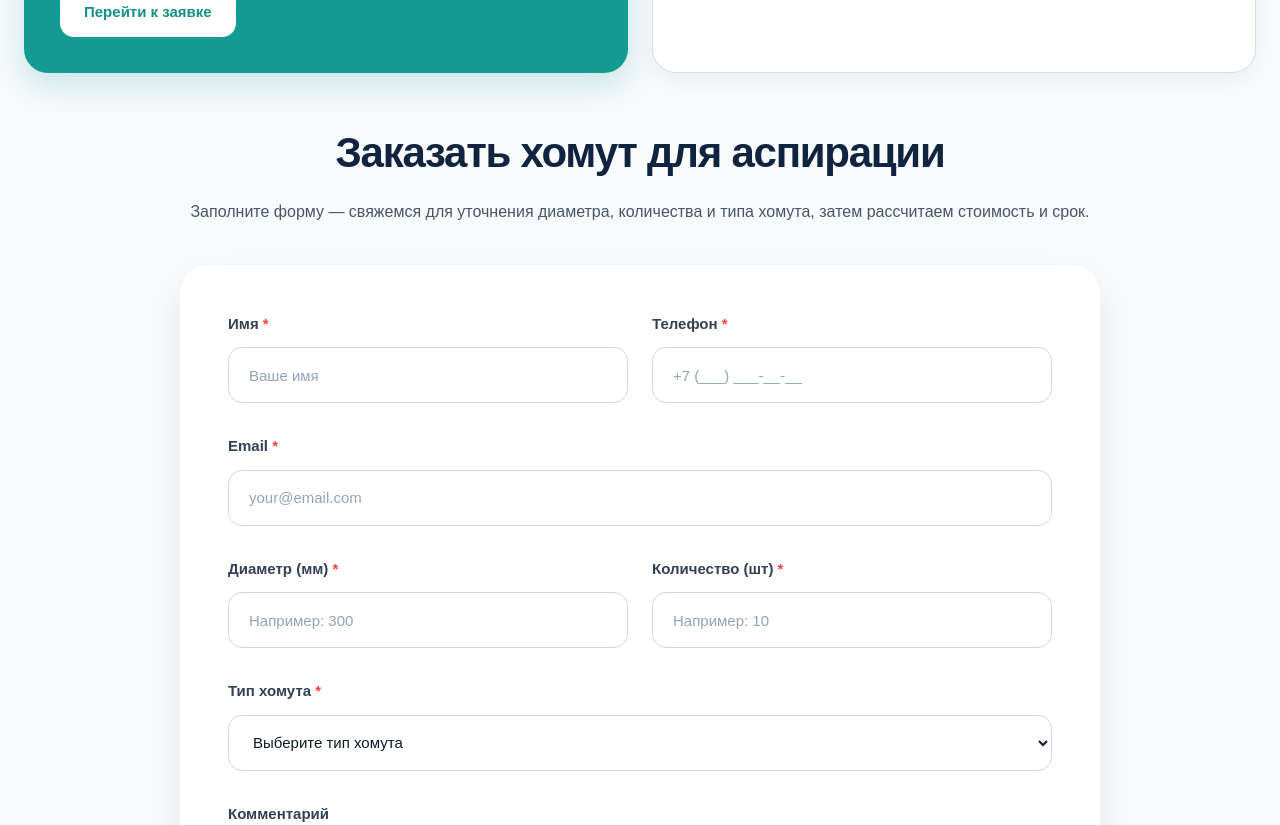
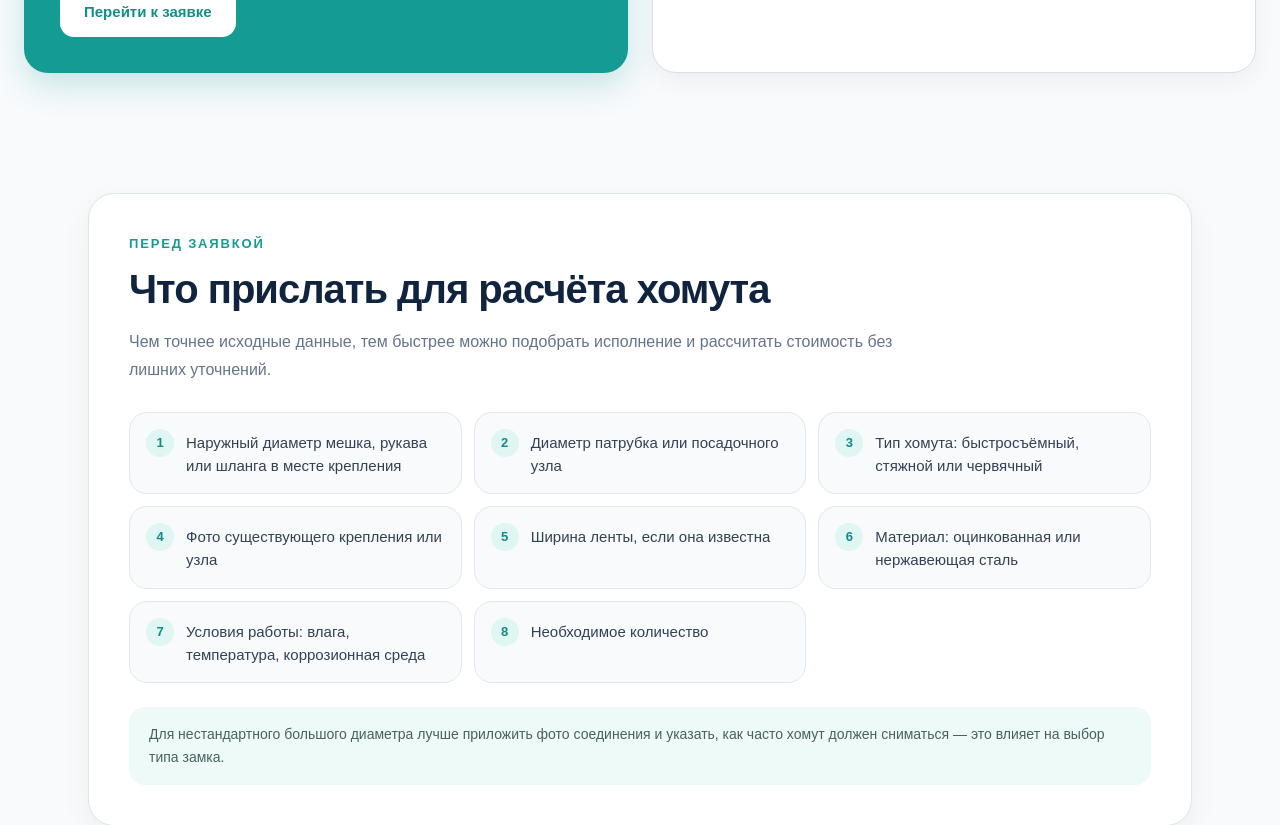
Before and after one commit to karipupkina-ux/filterflow-next, a Next.js app: page /bystrosemnye-homyty in a window 1280 px wide. Shown: the part 6760-7585 px from the top of the page. Built offline with nearby package versions, Linux system fonts and the light colour scheme.

Commit message:
Commercial SEO: add request checklist to product page

```diff
--- a/app/bystrosemnye-homyty/page.tsx
+++ b/app/bystrosemnye-homyty/page.tsx
@@ -2,6 +2,7 @@ import Navigation from "../components/Navigation";
 import BreadcrumbJsonLd from "../components/BreadcrumbJsonLd";
 import SeeAlsoLinks from "../components/SeeAlsoLinks";
 import ProductGuides from "../components/ProductGuides";
+import RequestChecklist from "../components/RequestChecklist";
 import Footer from "../components/Footer";
 import ClampOrderForm from "../components/ClampOrderForm";
 import type { Metadata } from "next";
@@ -935,6 +936,21 @@ export default function Page() {
           </div>
         </section>
 
+        <RequestChecklist
+          title="Что прислать для расчёта хомута"
+          items={[
+            "Наружный диаметр мешка, рукава или шланга в месте крепления",
+            "Диаметр патрубка или посадочного узла",
+            "Тип хомута: быстросъёмный, стяжной или червячный",
+            "Фото существующего крепления или узла",
+            "Ширина ленты, если она известна",
+            "Материал: оцинкованная или нержавеющая сталь",
+            "Условия работы: влага, температура, коррозионная среда",
+            "Необходимое количество",
+          ]}
+          note="Для нестандартного большого диаметра лучше приложить фото соединения и указать, как часто хомут должен сниматься — это влияет на выбор типа замка."
+        />
+
         <section id="order-clamps" className="px-6 pb-24 md:pb-28">
           <div className="mx-auto max-w-[1280px]">
             <div className="mx-auto max-w-[980px] text-center">
```
